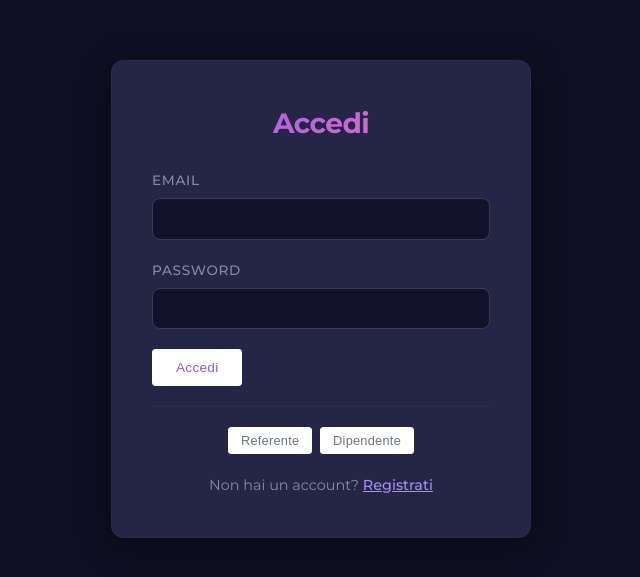
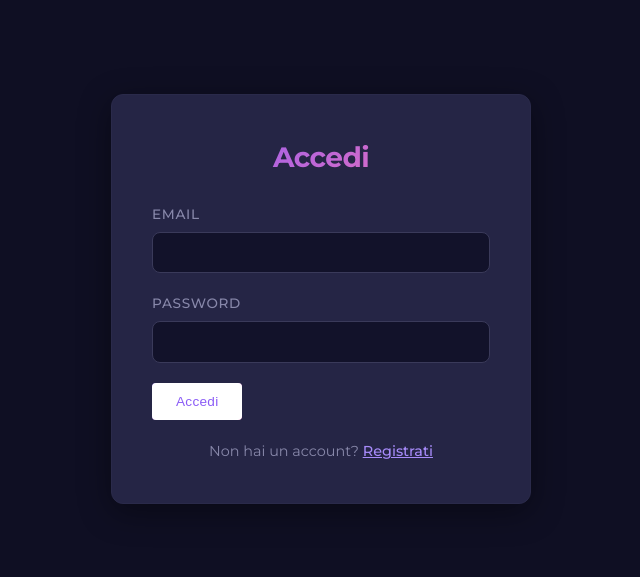
Before and after one commit to marcodv-dev/TEMPLATE, a React (Vite) app in the folder frontend/: page /login in a window 1280 px wide. Shown: the part 133-710 px from the top of the page, without its empty margins (319-959 px from the left). Built offline with nearby package versions, Linux system fonts and the light colour scheme.

Commit message:
Rimozione Login Temporaneo

```diff
--- a/frontend/src/pages/Login.tsx
+++ b/frontend/src/pages/Login.tsx
@@ -48,10 +48,6 @@ const Login = () => {
           </div>
           <button type="submit" className="btn btn-primary">Accedi</button>
         </form>
-        <div className="temporaneo">
-          <button type="button" className="btn btn-sm btn-secondary" onClick={() => { setEmail('marco.rossi@azienda.com'); setPassword('password123'); }}>Referente</button>
-          <button type="button" className="btn btn-sm btn-secondary" onClick={() => { setEmail('laura.bianchi@azienda.com'); setPassword('password123'); }}>Dipendente</button>
-        </div>
         <p className="auth-link">
           Non hai un account? <Link to="/register">Registrati</Link>
         </p>
```
